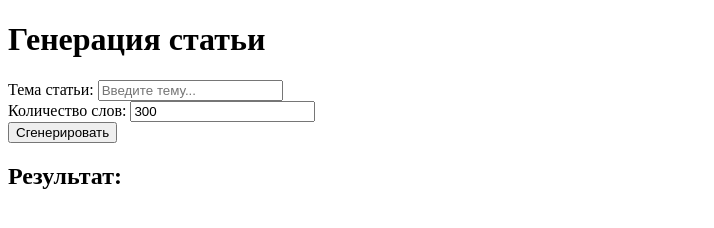
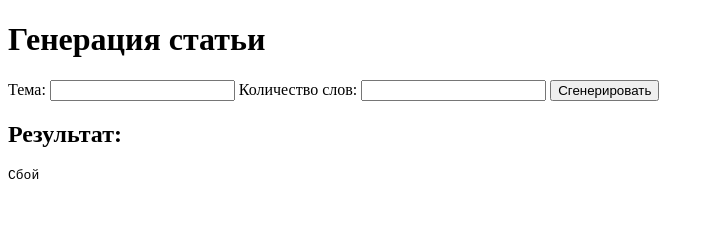
Before and after one commit to das45rt/SaaS-AI-, a plain HTML site: page index.html in a window 1280 px wide. Both pictures are taken after a click on the button "Сгенерировать". Shown: the whole page, without its empty margins (0-714 px from the left). Drawn offline with Linux system fonts and the light colour scheme; no server answers.

Commit message:
Update index.html

```diff
--- a/index.html
+++ b/index.html
@@ -4,11 +4,27 @@
     <meta charset="UTF-8">
     <meta name="viewport" content="width=device-width, initial-scale=1.0">
     <title>Генерация статьи</title>
+</head>
+<body>
+    <h1>Генерация статьи</h1>
+    <label for="topic">Тема:</label>
+    <input type="text" id="topic" required>
+
+    <label for="wordCount">Количество слов:</label>
+    <input type="number" id="wordCount" required>
+
+    <button onclick="generateArticle()">Сгенерировать</button>
+
+    <h2>Результат:</h2>
+    <pre id="result"></pre>
+    <p id="time"></p>
+
     <script>
         async function generateArticle() {
             const topic = document.getElementById("topic").value;
             const wordCount = document.getElementById("wordCount").value;
 
+            try {
                 const response = await fetch('/generate', {
                     method: 'POST',
                     headers: {
@@ -17,27 +33,20 @@
                     body: JSON.stringify({ topic, word_count: wordCount }),
                 });
 
+                if (!response.ok) {
+                    throw new Error('Сбой');
+                }
+
                 const data = await response.json();
 
-    if (response.ok) {
-        document.getElementById("result").innerText = data.article;
-        document.getElementById("time").innerText = `Время генерации: ${data.generation_time.toFixed(2)} секунд`;
-    } else {
-        document.getElementById("result").innerText = data.message || 'Произошла ошибка.';
+                document.getElementById("result").innerText = data.article || 'Сбой';
+                document.getElementById("time").innerText = `Время генерации: ${data.generation_time?.toFixed(2)} секунд`;
+            } catch (error) {
+                document.getElementById("result").innerText = 'Сбой';
+                document.getElementById("time").innerText = '';
+                console.error('Ошибка:', error);
             }
         }
     </script>
-</head>
-<body>
-    <h1>Генерация статьи</h1>
-    <label for="topic">Тема статьи:</label>
-    <input type="text" id="topic" placeholder="Введите тему..." required>
-    <br>
-    <label for="wordCount">Количество слов:</label>
-    <input type="number" id="wordCount" value="300" step="50" required>
-    <br>
-    <button onclick="generateArticle()">Сгенерировать</button>
-    <h2>Результат:</h2>
-    <pre id="result"></pre>
 </body>
 </html>
```
Lines whose indentation alone changed are shown as unchanged.
